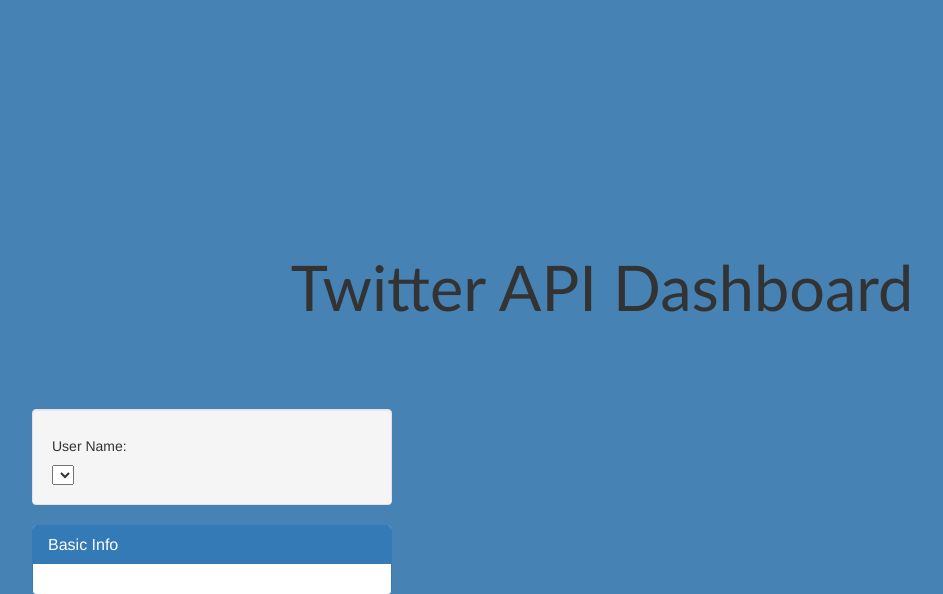
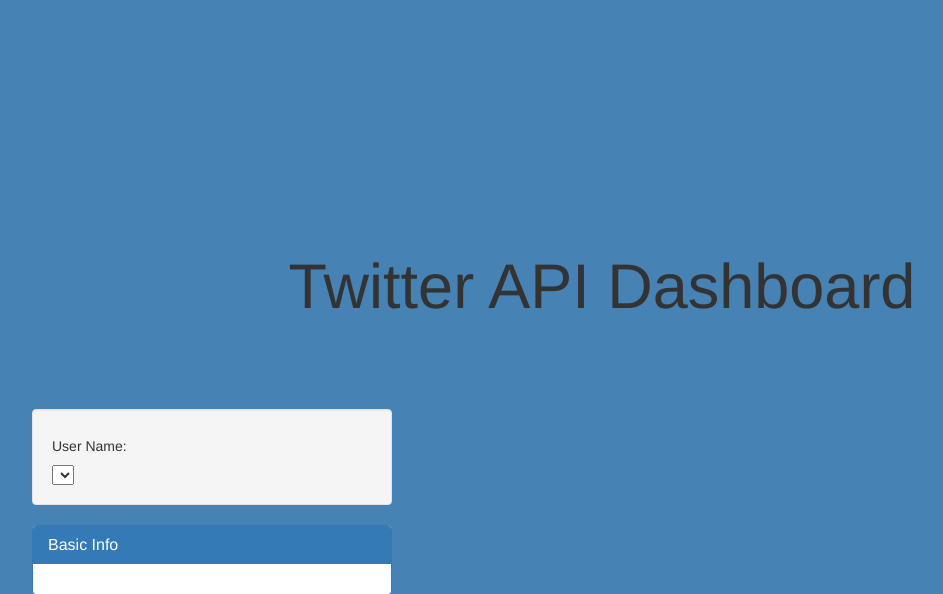
Before and after one commit to ludanzhan/Data-Analytics-with-Twittwe-API-, a Flask app: page / in a window 1280 px wide. Shown: the top 594 px of the page, without its empty margins (38-981 px from the left). Run offline with Flask 2, Linux system fonts and the light colour scheme; lists and menus that the app fills with data are empty; some libraries are stand-ins or nearby versions.

Commit message:
updating html

```diff
--- a/templates/index.html
+++ b/templates/index.html
@@ -16,7 +16,7 @@
         <div class="row">
 
           <div class="col-md-12 jumbotron text-center" style="background-color:steelblue">
-            <h1 style="font-family: 'Trebuchet MS', 'Lucida Sans Unicode', 'Lucida Grande', 'Lucida Sans', Arial, sans-serif;">Twitter API Dashboard</h1>
+            <h1>Twitter API Dashboard</h1>
           </div>
         </div>
         <div class="row">
```
